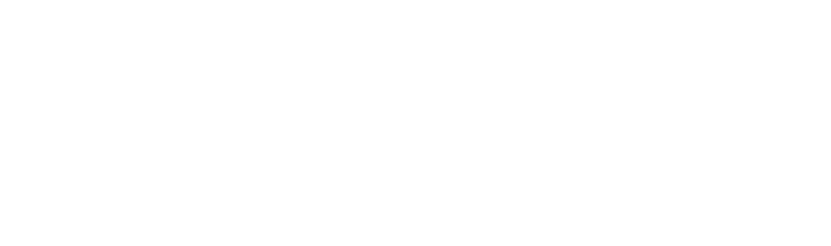
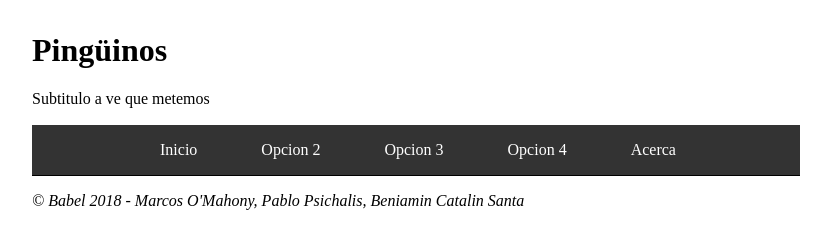
Before and after one commit to marcosomahony/practicaHTML, a website with bundled scripts: page index.html in a window 1280 px wide. Shown: the whole page, without its empty margins (224-1055 px from the left). Built offline with nearby package versions, Linux system fonts and the light colour scheme; files whose address does not match are found by name.

Commit message:
Commit 1: nav bar hecha.

```diff
--- a/css/styles.css
+++ b/css/styles.css
@@ -1 +1,46 @@
 @import "../../node_modules/normalize.css/normalize.css";
+
+.wrapper{
+    width: 60%;
+    margin: 2rem auto;
+}
+
+footer{
+    border-top: 1px solid black;
+    font-style: italic;
+}
+
+nav ul{
+    list-style-type: none;
+    margin: 0;
+    padding: 0;
+    overflow: hidden;
+    background-color: #333;
+    grid-template-columns: 12.5% 1fr 1fr 1fr 1fr 1fr 12.5%;
+    display: grid;
+    margin: 0px;
+    padding: 0px;
+    list-style: none;
+    text-align: center;
+}
+
+nav ul::before, nav ul::after{
+    display: bloack;
+    content: "";
+}
+
+nav a {
+    display: block;
+    padding: 1rem 2rem;
+    white-space: nowrap;
+}
+
+nav li a{
+    color: white;
+    text-decoration: none;
+    text-transform: capitalize;
+}
+
+nav li a:hover {
+    background-color: #111;
+}
--- a/index.html
+++ b/index.html
@@ -5,11 +5,39 @@
     <meta charset="UTF-8">
     <meta name="viewport" content="width=device-width, initial-scale=1.0">
     <meta http-equiv="X-UA-Compatible" content="ie=edge">
-    <title>Titulo</title>
-    <script type="module" src="./app/app.js"></script>
+    <title>Spheniscidae</title>
+    <script type="module" src="./scripts/app.js"></script>
     <link rel="stylesheet" type="text/css" href="./css/styles.css">
 </head>
+<body>
+    <div class="wrapper">
+        <header>
+            <h1>Pingüinos</h1>
+            <p>Subtitulo a ve que metemos</p>
+        </header>
+        <nav>
+            <ul>
+                <li><a href="#">Inicio</a></li>
+                <li><a href="#">Opcion 2</a></li>
+                <li><a href="#">Opcion 3</a></li>
+                <li><a href="#">Opcion 4</a></li>
+                <li><a href="#">Acerca</a></li>
+            </ul>
+        </nav>
+        <main>
+            <article class="art1">
 
-<body>
+            </article>
+            <aside>
 
+            </aside>
+            <article class="art2">
+
+            </article>
+        </main>
+        <footer>
+            <p>&copy Babel 2018 - Marcos O'Mahony, Pablo Psichalis, Beniamin Catalin Santa</p>
+        </footer>
+    </div>
 </body>
+</html>
--- a/package.json
+++ b/package.json
@@ -4,6 +4,7 @@
   "description": "",
   "main": "index.js",
   "dependencies": {
+    "font-awesome": "^4.7.0",
     "http-server": "^0.11.1",
     "normalize.css": "^8.0.0"
   },
--- a/scripts/main.js
+++ b/scripts/main.js
@@ -1,5 +1,6 @@
 export class Main {
     constructor(){
+        console.log("Cargación adecuada");
+    }
 
-    }
 }
```
Also changed, not shown: templates/home.html (added, +12 -0 lines), 1 other file.
